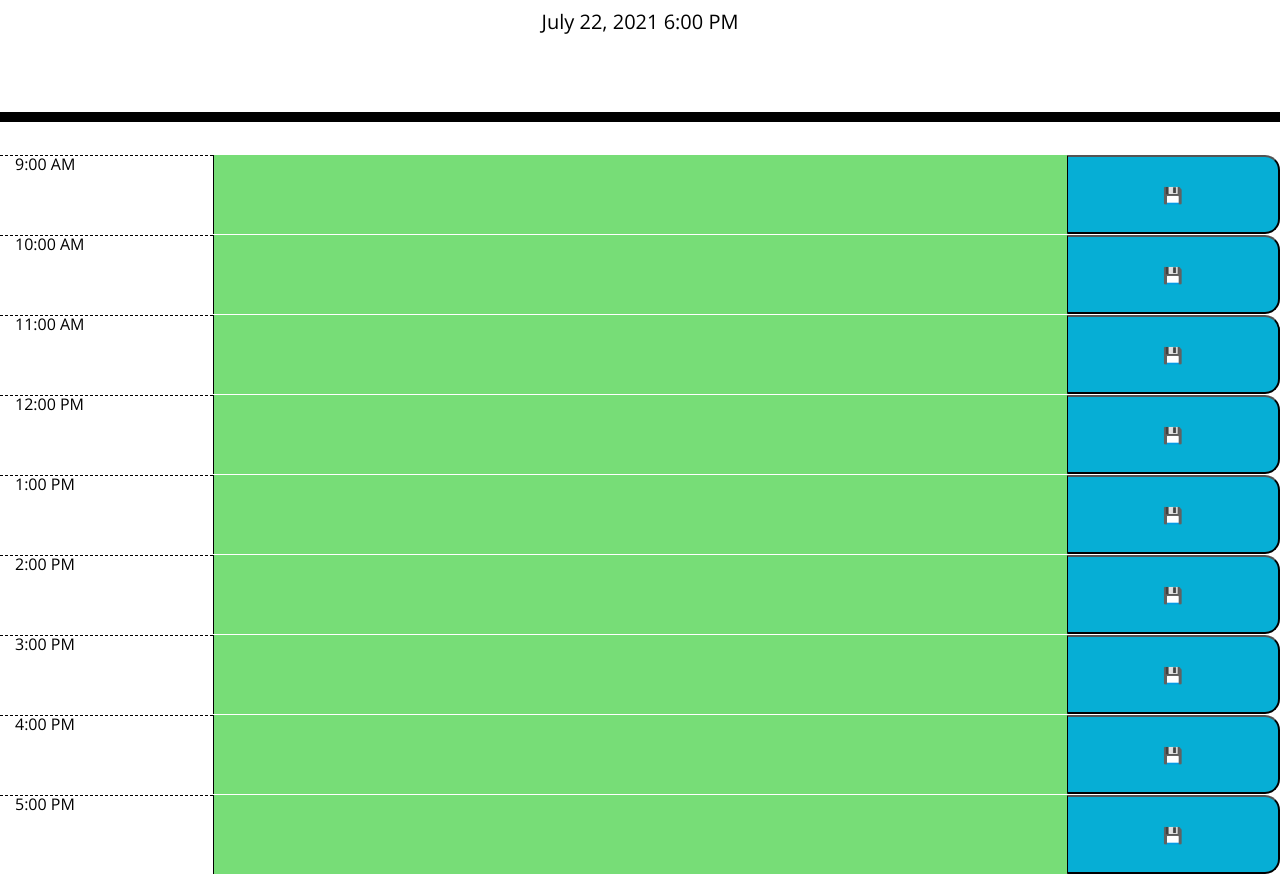
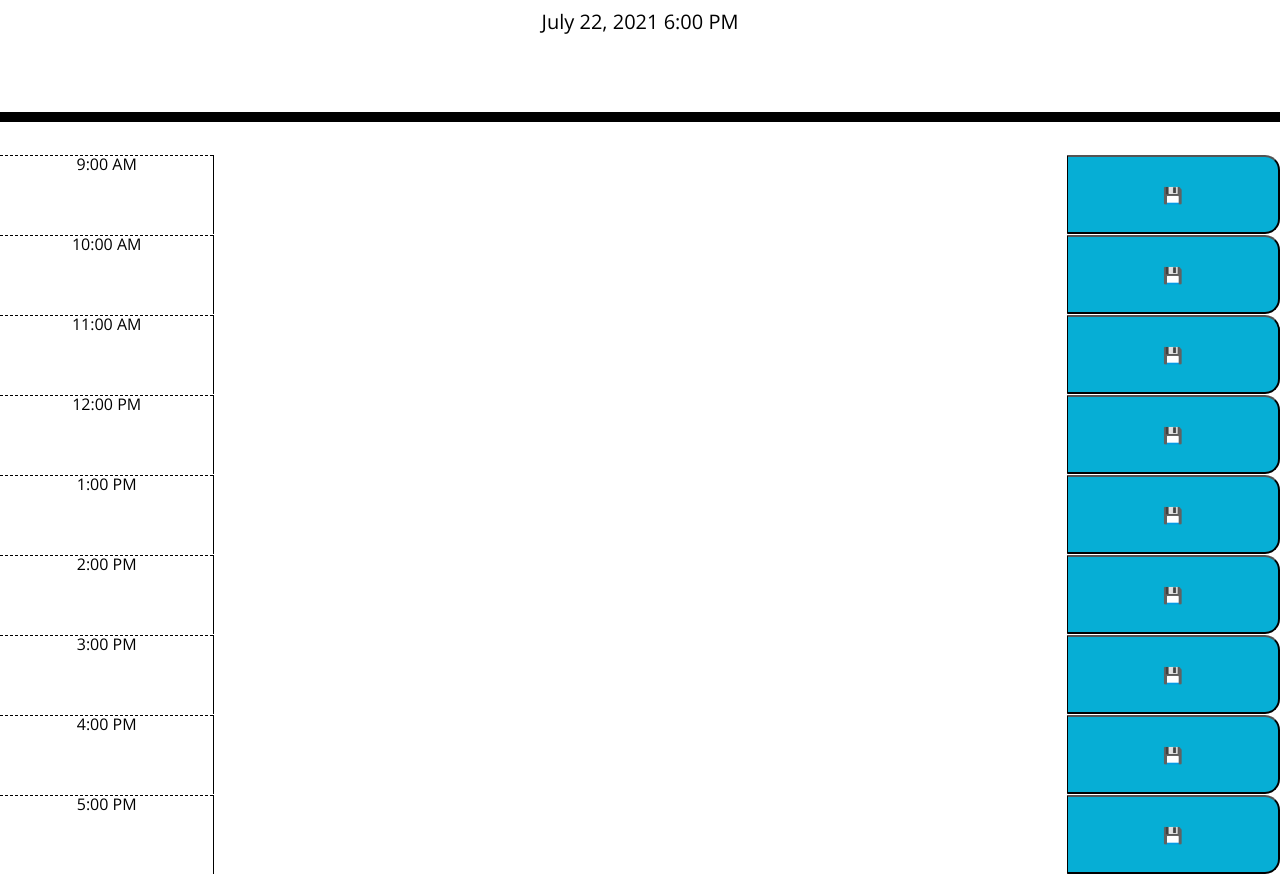
Before and after one commit to Lightfooted/work-day-scheduler, a plain HTML site: page index.html in a window 1280 px wide. Shown: the part 182-1056 px from the top of the page. Drawn offline with nearby package versions, Linux system fonts and the light colour scheme.

Commit message:
removed future from textarea. added hr ids. placed time-block in appropriate spot

```diff
--- a/index.html
+++ b/index.html
@@ -30,58 +30,58 @@
     </header>
     <div class="container-fluid">
       <!-- Timeblocks go here -->
-      <div class="row">
+      <div class="row time-block" id="hr9">
         <div class="col-sm-2 hour">9:00 AM</div>
-        <textarea class="col-sm-8 description future"></textarea>
+        <textarea class="col-sm-8 description"></textarea>
         <!--Figure out glyphicon. This is still neato. Ref unicode &#128190;-->
         <button class="col-sm-2 saveBtn">&#128190;</button>
       </div>
 
-      <div class="row">
+      <div class="row time-block" id="hr10">
         <div class="col-sm-2 hour">10:00 AM</div>
-        <textarea class="col-sm-8 description future"></textarea>
+        <textarea class="col-sm-8 description"></textarea>
         <button class="col-sm-2 saveBtn">&#128190;</button>
       </div>
 
-      <div class="row">
+      <div class="row time-block" id="hr11">
         <div class="col-sm-2 hour">11:00 AM</div>
-        <textarea class="col-sm-8 description future"></textarea>
+        <textarea class="col-sm-8 description"></textarea>
         <button class="col-sm-2 saveBtn">&#128190;</button>
       </div>
 
-      <div class="row">
+      <div class="row time-block" id="hr12">
         <div class="col-sm-2 hour">12:00 PM</div>
-        <textarea class="col-sm-8 description future"></textarea>
+        <textarea class="col-sm-8 description"></textarea>
         <button class="col-sm-2 saveBtn">&#128190;</button>
       </div>
 
-      <div class="row">
+      <div class="row time-block" id="hr1">
         <div class="col-sm-2 hour">1:00 PM</div>
-        <textarea class="col-sm-8 description future"></textarea>
+        <textarea class="col-sm-8 description"></textarea>
         <button class="col-sm-2 saveBtn">&#128190;</button>
       </div>
 
-      <div class="row">
+      <div class="row time-block" id="hr2">
         <div class="col-sm-2 hour">2:00 PM</div>
-        <textarea class="col-sm-8 description future"></textarea>
+        <textarea class="col-sm-8 description"></textarea>
         <button class="col-sm-2 saveBtn">&#128190;</button>
       </div>
 
-      <div class="row">
+      <div class="row time-block" id="hr3">
         <div class="col-sm-2 hour">3:00 PM</div>
-        <textarea class="col-sm-8 description future"></textarea>
+        <textarea class="col-sm-8 description"></textarea>
         <button class="col-sm-2 saveBtn">&#128190;</button>
       </div>
 
-      <div class="row">
+      <div class="row time-block" id="hr4">
         <div class="col-sm-2 hour">4:00 PM</div>
-        <textarea class="col-sm-8 description future"></textarea>
+        <textarea class="col-sm-8 description"></textarea>
         <button class="col-sm-2 saveBtn">&#128190;</button>
       </div>
 
-      <div class="row">
+      <div class="row time-block" id="hr5">
         <div class="col-sm-2 hour">5:00 PM</div>
-        <textarea class="col-sm-8 description future"></textarea>
+        <textarea class="col-sm-8 description"></textarea>
         <button class="col-sm-2 saveBtn">&#128190;</button>
       </div>
 
```
